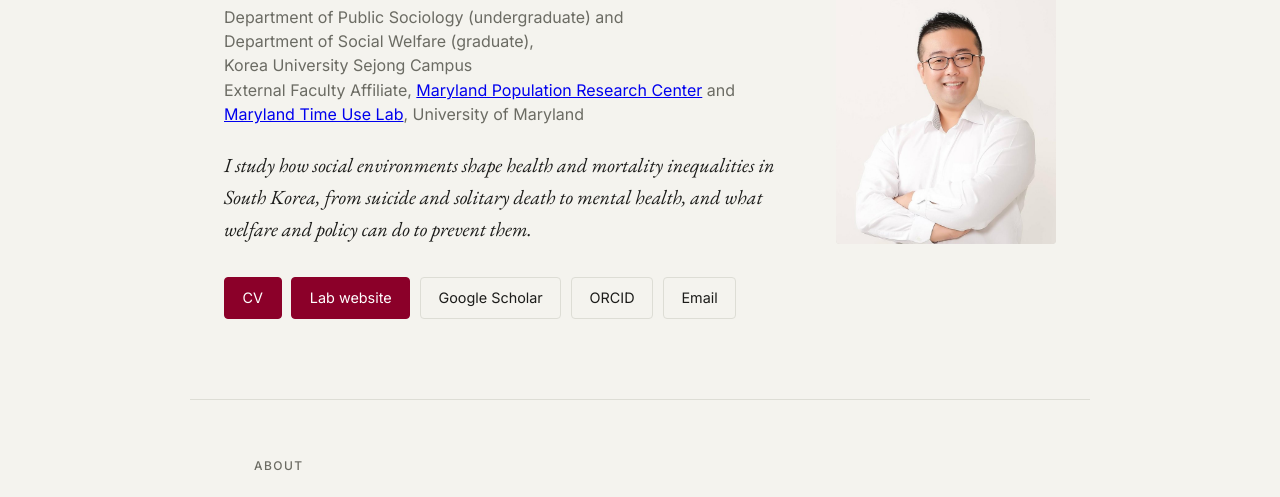
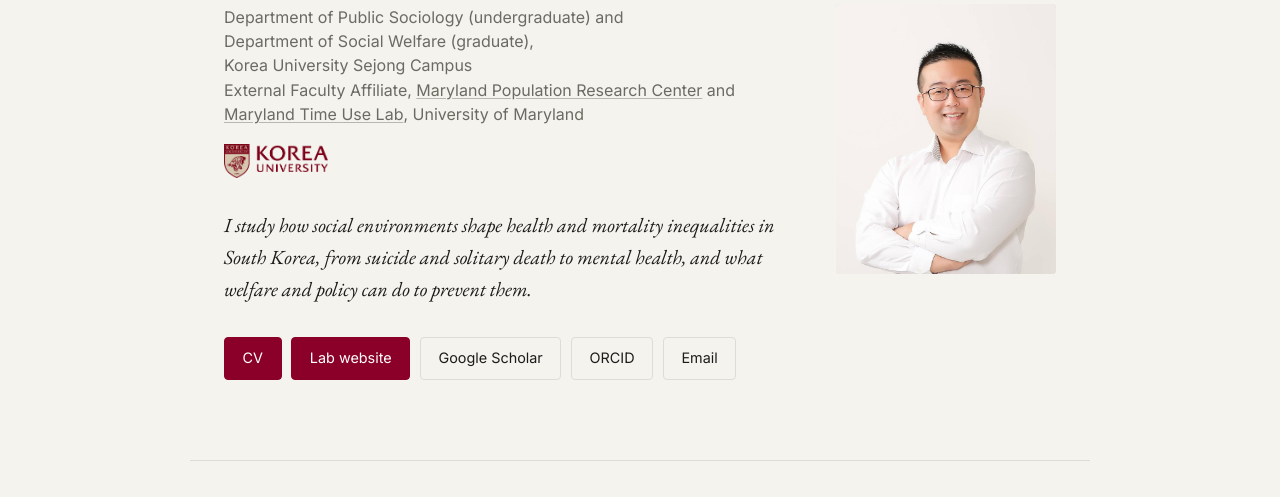
Before and after one commit to poryma/poryma.github.io, a plain HTML site: page index.html in a window 1280 px wide. Shown: the part 261-758 px from the top of the page. Drawn offline with nearby package versions, Linux system fonts and the light colour scheme.

Commit message:
Add Korea University emblem (official UI files)
Co-Authored-By: Claude Opus 5.5 <noreply@anthropic.com>

```diff
--- a/index.html
+++ b/index.html
@@ -89,6 +89,9 @@
       line-height: 1.5;
       margin-bottom: 0.1rem;
     }
+    .hero-text .position a { color: inherit; text-decoration: underline; text-decoration-color: rgba(0,0,0,.25); text-underline-offset: 2px; }
+    .hero-text .position a:hover { color: var(--text); }
+    .hero-text .ku-sig { display: inline-block; margin-top: 1rem; line-height: 0; }
     .hero-text .tagline {
       font-family: 'EB Garamond', serif;
       font-style: italic;
@@ -258,6 +261,7 @@
     <p class="position">Assistant Professor</p>
     <p class="position">Department of Public Sociology (undergraduate) and<br>Department of Social Welfare (graduate),<br>Korea University Sejong Campus</p>
     <p class="position">External Faculty Affiliate, <a href="https://www.popcenter.umd.edu/people">Maryland Population Research Center</a> and <a href="https://socy.umd.edu/research/maryland-time-use-laboratory/people">Maryland Time Use Lab</a>, University of Maryland</p>
+    <a class="ku-sig" href="https://sejong.korea.ac.kr/" title="Korea University Sejong Campus"><img src="ku-signature.png" alt="Korea University" width="104" height="34"></a>
     <p class="tagline">I study how social environments shape health and mortality inequalities in South Korea, from suicide and solitary death to mental health, and what welfare and policy can do to prevent them.</p>
     <div class="btn-row">
       <a class="btn btn-filled" href="cv.html">CV</a>
```
Also changed, not shown: ku-signature.png (added).
